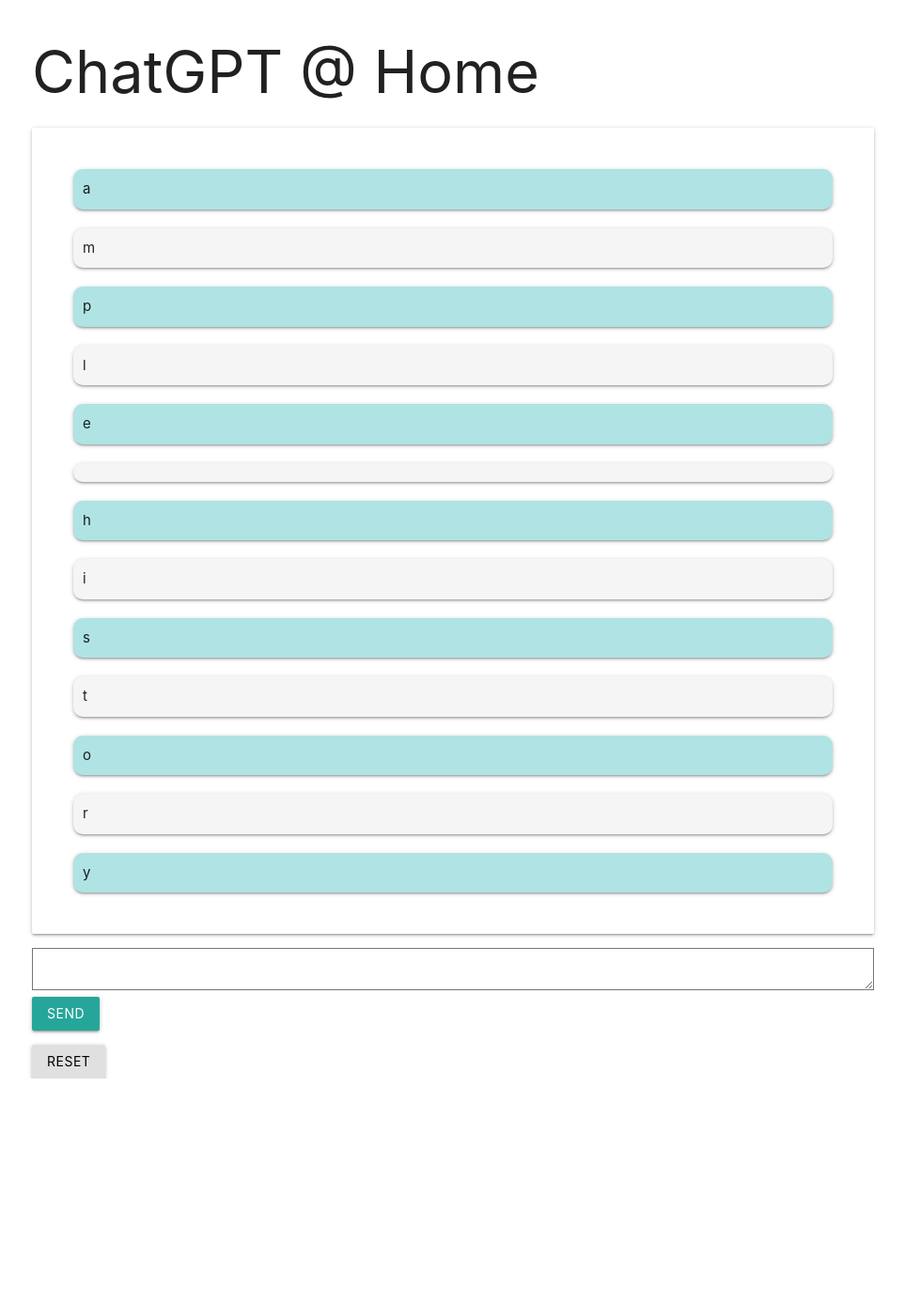
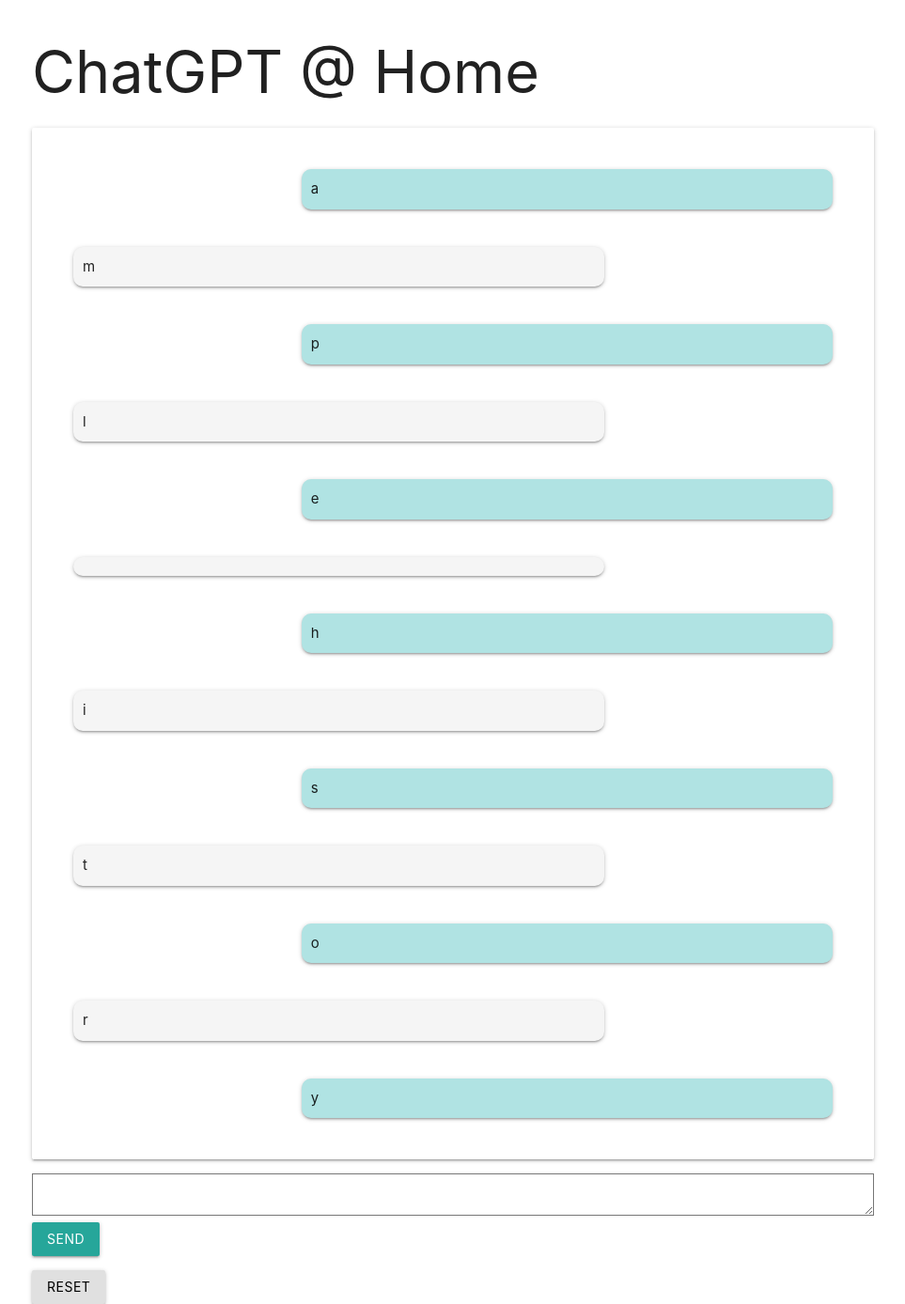
Before and after one commit to Sentdex/ChatGPT-at-Home, a Flask app: template templates/index.html in a window 1280 px wide. Shown: the whole page at 94% size, without its empty margins (158-1121 px from the left). Before the commit the page ends 1148 px from the top, so only its background shows below. Run offline with Flask 2, Linux system fonts and the light colour scheme; the template is opened without the code that fills it: most values are stand-ins (such as "Sample title", 1, 10 or a date in 2020).

Commit message:
Align Chat Bubbles Right and Left

```diff
--- a/templates/index.html
+++ b/templates/index.html
@@ -12,6 +12,8 @@
                 padding: 10px;
                 margin: 20px;
                 border-radius: 10px;
+                float: left;
+                width: calc(100% / 12 * 8);
             }
 
             /* Style for odd-indexed messages */
@@ -20,6 +22,8 @@
                 padding: 10px;
                 margin: 20px;
                 border-radius: 10px;
+                float: right;
+                width: calc(100% / 12 * 8);
             }
 
             button#reset-button {
@@ -34,7 +38,7 @@
         {% if history %}
         <!-- Chat history -->
         <div id="history" class="card">
-            <div class="card-content">
+            <div class="card-content" style="overflow: auto">
                 {% for message in history[1:] %}
                     <div class="card {% if loop.index % 2 == 0 %}even{% else %}odd{% endif %}">
                         <p>{{ message }}</p>
```
